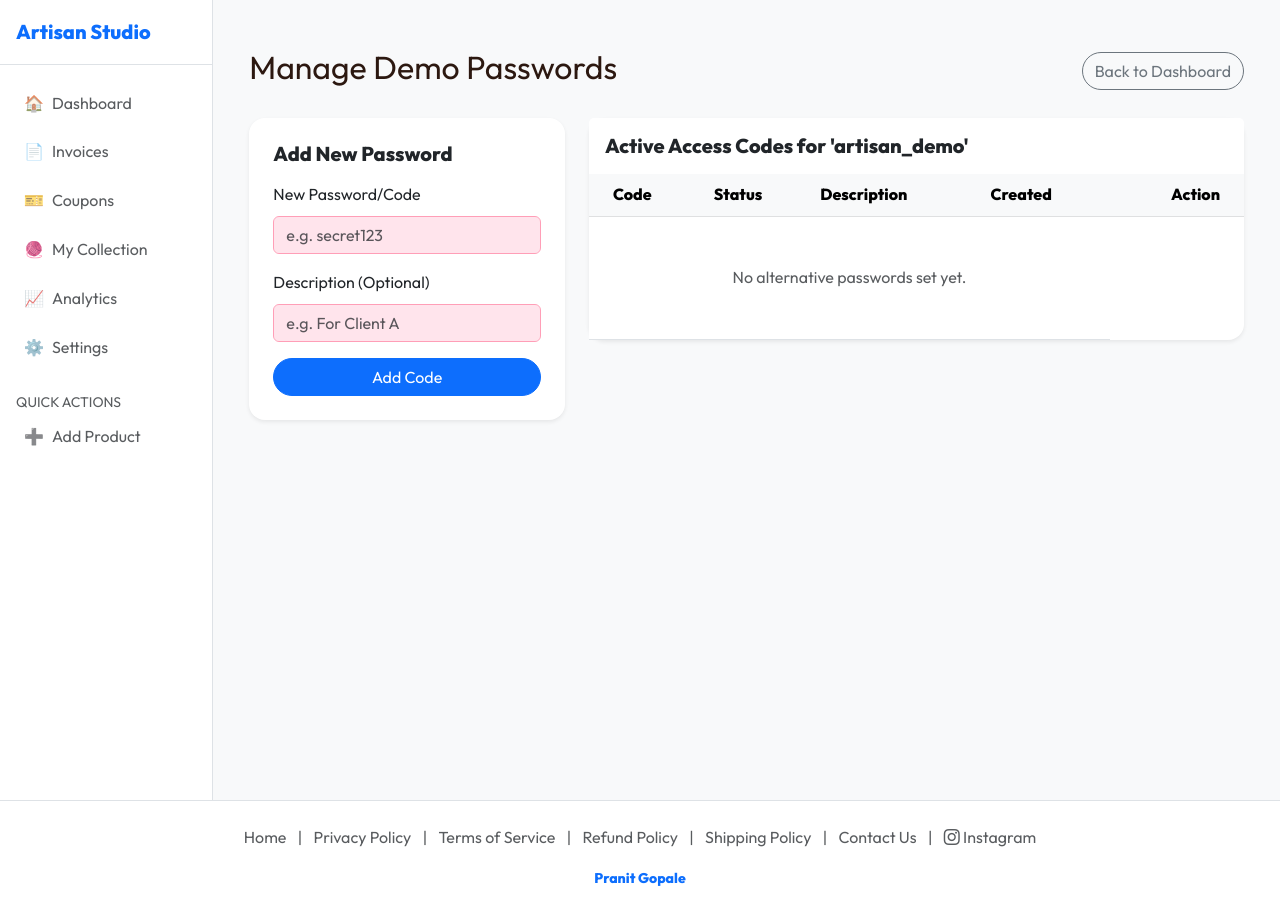
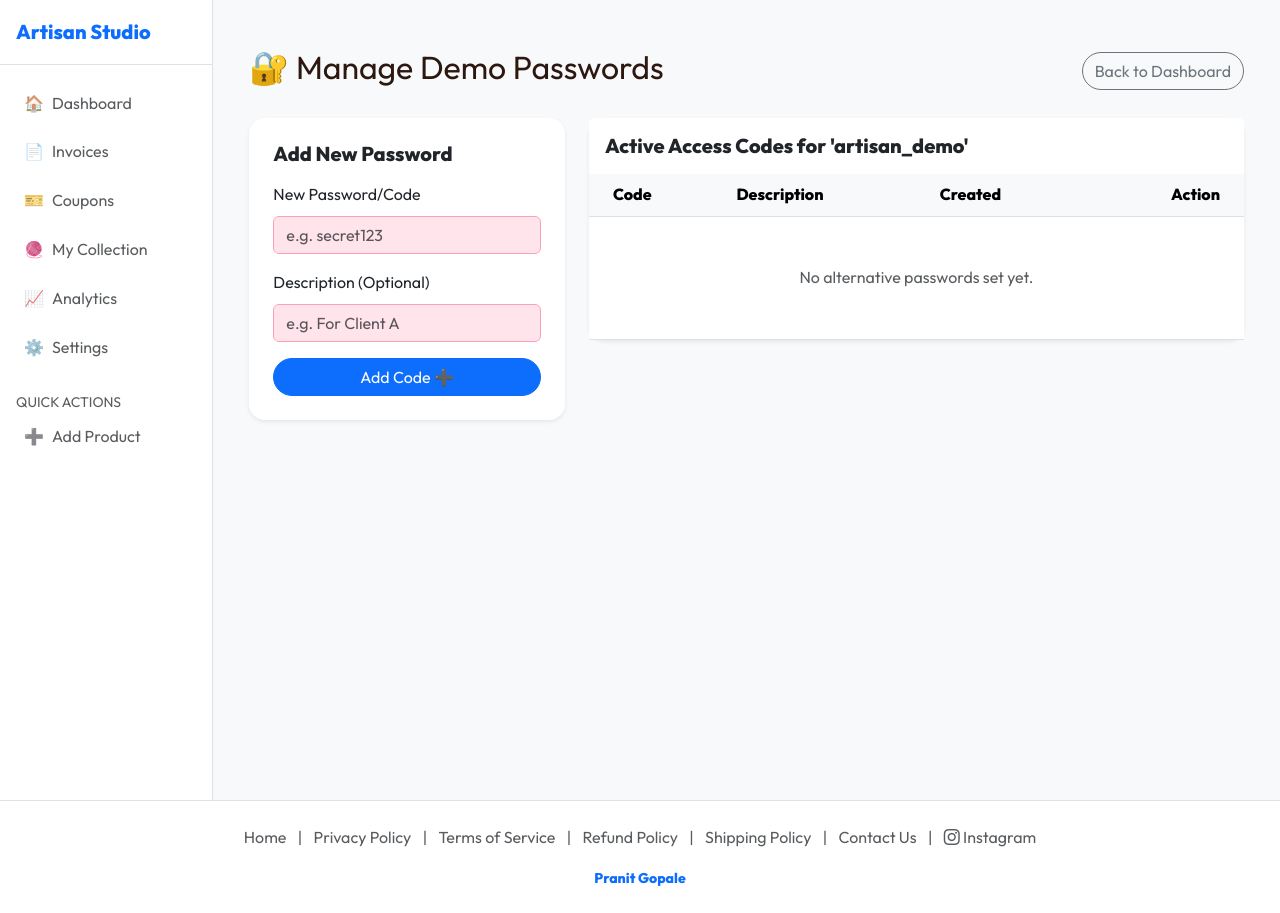
Before and after one commit to thepranit45/yarn_with_love, a Django app: page /users/manage-access-codes/ in a window 1280 px wide. Shown: the part 90-1003 px from the top of the page. Run offline with Django 4.2, Linux system fonts and the light colour scheme; a user stored in the database is signed in; data comes from the database, SQL or seed files in the repository; both versions use the stored data as it was before the commit; parts of the project's set-up code (start-up, migrations or seed data) failed here and were passed over; some web fonts are replaced.

Commit message:
Revert "all setl"
This reverts commit 881f2692b66af52e5d01e0ecc83e2699e1ebc39e.

```diff
--- a/templates/users/manage_access_codes.html
+++ b/templates/users/manage_access_codes.html
@@ -4,7 +4,7 @@
 {% block artisan_content %}
 <div class="container py-4">
     <div class="d-flex justify-content-between align-items-center mb-4">
-        <h2>Manage Demo Passwords</h2>
+        <h2>🔐 Manage Demo Passwords</h2>
         <a href="{% url 'artisan_dashboard' %}" class="btn btn-outline-secondary rounded-pill">Back to Dashboard</a>
     </div>
 
@@ -27,7 +27,7 @@
                             <input type="text" name="description" class="form-control" placeholder="e.g. For Client A">
                         </div>
                         <div class="d-grid">
-                            <button type="submit" class="btn btn-primary rounded-pill">Add Code</button>
+                            <button type="submit" class="btn btn-primary rounded-pill">Add Code ➕</button>
                         </div>
                     </form>
                 </div>
@@ -45,7 +45,6 @@
                         <thead class="table-light">
                             <tr>
                                 <th class="ps-4">Code</th>
-                                <th>Status</th>
                                 <th>Description</th>
                                 <th>Created</th>
                                 <th class="text-end pe-4">Action</th>
@@ -57,25 +56,6 @@
                                 <td class="ps-4">
                                     <code class="fs-5 text-primary">{{ code.code }}</code>
                                 </td>
-                                <td>
-                                    <form method="post" class="d-flex align-items-center gap-2">
-                                        {% csrf_token %}
-                                        <input type="hidden" name="update_status" value="true">
-                                        <input type="hidden" name="code_id" value="{{ code.id }}">
-                                        <select name="new_status" class="form-select form-select-sm rounded-pill"
-                                            onchange="this.form.submit()"
-                                            style="width: 140px;
-                                            {% if code.status == 'NEW' %}border-color: #0dcaf0; color: #0dcaf0; font-weight: bold;
-                                            {% elif code.status == 'MSG' %}border-color: #ffc107; color: #ffc107; font-weight: bold;
-                                            {% elif code.status == 'INTERESTED' %}border-color: #0d6efd; color: #0d6efd; font-weight: bold;
-                                            {% elif code.status == 'DONE' %}border-color: #198754; color: #198754; font-weight: bold;{% endif %}">
-                                            <option value="NEW" {% if code.status == 'NEW' %}selected{% endif %}>New</option>
-                                            <option value="MSG" {% if code.status == 'MSG' %}selected{% endif %}>Msg Sent</option>
-                                            <option value="INTERESTED" {% if code.status == 'INTERESTED' %}selected{% endif %}>Interested</option>
-                                            <option value="DONE" {% if code.status == 'DONE' %}selected{% endif %}>Done</option>
-                                        </select>
-                                    </form>
-                                </td>
                                 <td>{{ code.description|default:"-" }}</td>
                                 <td class="text-muted small">{{ code.created_at|date:"M d, Y" }}</td>
                                 <td class="text-end pe-4">
@@ -85,7 +65,7 @@
                                         <input type="hidden" name="code_id" value="{{ code.id }}">
                                         <button type="submit" class="btn btn-sm btn-outline-danger rounded-pill"
                                             onclick="return confirm('Remove access code?');">
-                                            Remove
+                                            Remove 🗑️
                                         </button>
                                     </form>
                                 </td>
--- a/users/models.py
+++ b/users/models.py
@@ -27,13 +27,5 @@ class ArtisanAccessCode(models.Model):
     created_at = models.DateTimeField(auto_now_add=True)
     description = models.CharField(max_length=100, blank=True, help_text="Who is this code for?")
 
-    STATUS_CHOICES = [
-        ('NEW', 'New'),
-        ('MSG', 'Msg Sent'),
-        ('INTERESTED', 'Interested'),
-        ('DONE', 'Done'),
-    ]
-    status = models.CharField(max_length=20, choices=STATUS_CHOICES, default='NEW')
-
     def __str__(self):
         return f"{self.code} ({self.artisan.username})"
--- a/users/views.py
+++ b/users/views.py
@@ -135,16 +135,6 @@ def manage_access_codes(request):
             code_id = request.POST.get('code_id')
             ArtisanAccessCode.objects.filter(id=code_id).delete()
             messages.success(request, 'Access code removed.')
-        elif 'update_status' in request.POST:
-            code_id = request.POST.get('code_id')
-            new_status = request.POST.get('new_status')
-            try:
-                code_obj = ArtisanAccessCode.objects.get(id=code_id)
-                code_obj.status = new_status
-                code_obj.save()
-                messages.success(request, 'Status updated.')
-            except ArtisanAccessCode.DoesNotExist:
-                messages.error(request, 'Code not found.')
 
         return redirect('manage_access_codes')
 
```
Also changed, not shown: db.sqlite3, users/migrations/0005_artisanaccesscode_status.py (deleted).
